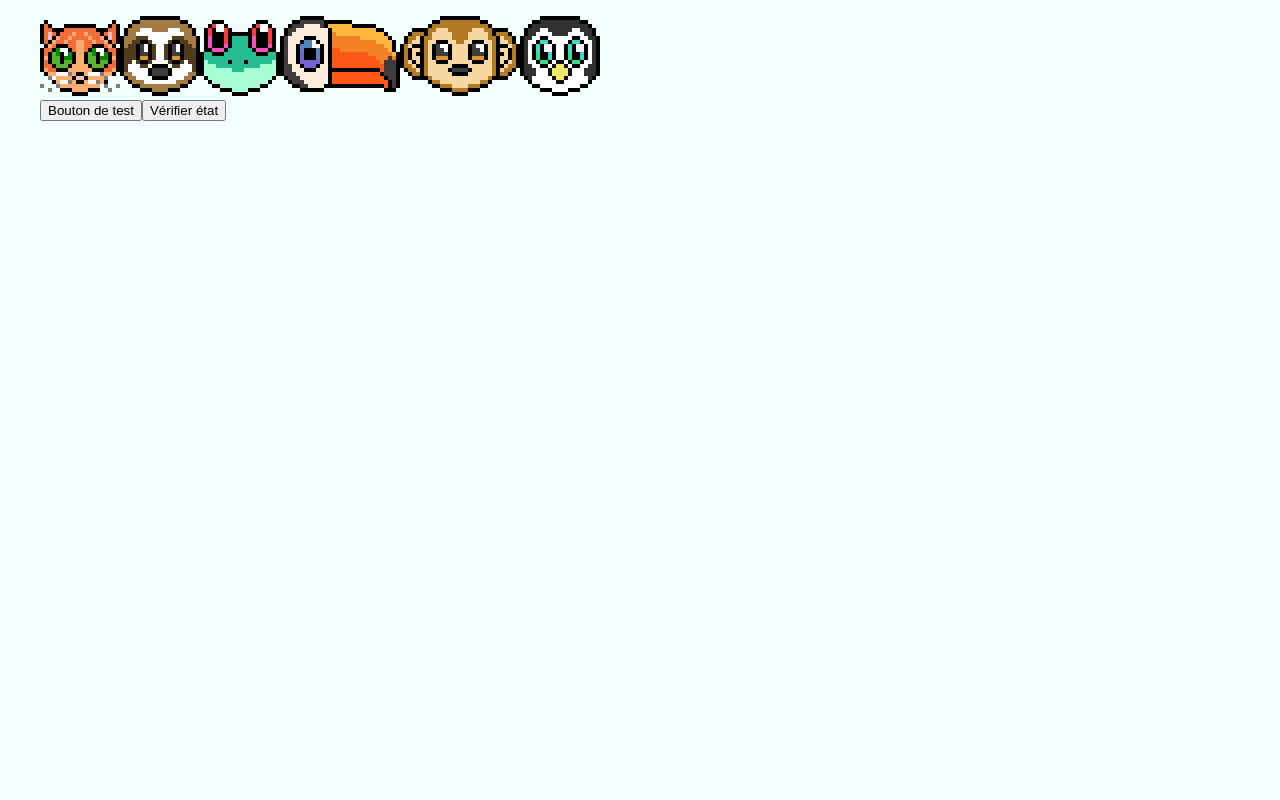
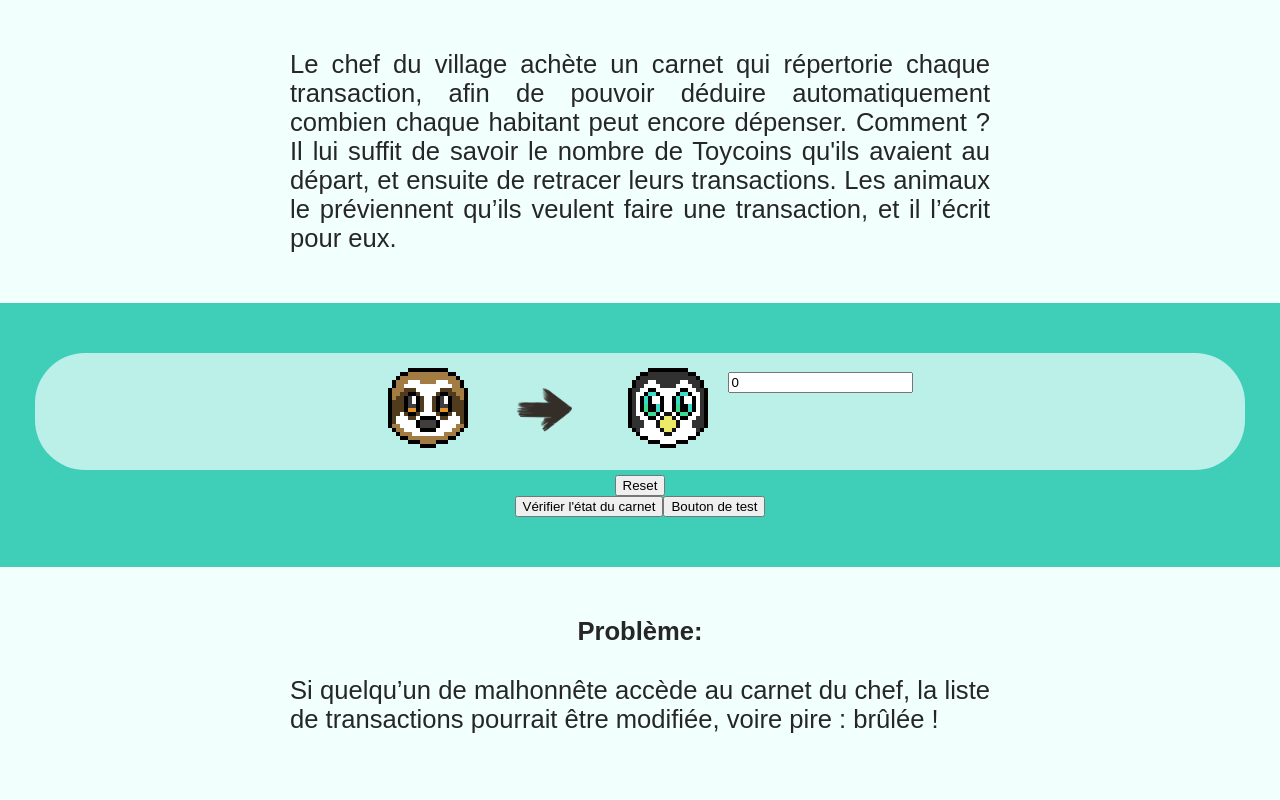
Before and after one commit to Ushien/ToyBlock, a React (Create React App) app in the folder code/toyblock/: page / in a window 1280 px wide. Shown: the top 800 px of the page. Built offline with nearby package versions, Linux system fonts and the light colour scheme.

Commit message:
Integration of the machines to the webpage
The css war just started

```diff
--- a/code/toyblock/src/App.css
+++ b/code/toyblock/src/App.css
@@ -6,7 +6,8 @@ body {
       }
 
 #whiteParagraph{
-        height: 180%
+        height: 50rem;
+        width: 30cm;
 }
 
 .paragraph {
@@ -123,19 +124,52 @@ body {
                 }
         }
 
+@font-face {
+        font-family: "BabyDoll";
+        src: url("./fonts/BabyDoll.ttf") format("truetype")
+}
+
 .transactionLine {
-        display: flex;
-        background-color: #3fceb8;
+        background-color: #bbf0e8;
+        font-family: "BabyDoll";
+        font-size: 1.6em;
+        padding: 15px 32px;
+        margin: 5px;
+        border-radius: 50px;
+        text-align: justify;
+        color :#252525;
+        white-space: nowrap;
 }
 
 .notValidatedLine {
         background-color: #bbf0e8;
 }
 
-.villagerSprite {
-        height: 180%;
+.noWrap {
+        display: flex;
+        width: 100%;
+        white-space: nowrap;
+        overflow-x: auto;
+        justify-content: center;
 }
 
-.villagerSprite.hover {
+.villagerSprite {
+
+}
+
+.spriteWrapper {
+        width: 120px;
+        text-align: center;
+}
+
+.clickable:hover {
         cursor: pointer;
 }
+
+.inline{
+        display : inline;
+}
+
+.list {
+        display : list-item;
+}
--- a/code/toyblock/src/App.js
+++ b/code/toyblock/src/App.js
@@ -2,8 +2,8 @@
 
 import './App.css';
 import React, { Component } from 'react'
-import {introtext1, introtext2, introtext3, introtext4, text1, text2, text3, text4, text5, text6, text6_1, text7, text8, text9} from './Blocs.js'
-import {HashingBlock} from './blockchain.js'
+import {introtext1, introtext2, introtext3, introtext4, text1, text1_1, text2, text3, text4, text5, text6, text6_1, text7, text8, text9} from './Blocs.js'
+import {Carnet, CarnetBlock, HashingBlock, animals} from './blockchain.js'
 import {BlocTest} from './Test.js'
 
 /*
@@ -14,11 +14,11 @@ Pick another defaultname if you want to change the default name of the currency
 Pick another baseword if you can to change the default word of the hash machine
 Set test to true if you want to load a test version of the website
 */
-const startdistance = 1
+const startdistance = 5
 const defaultname = "Toycoin"
 const baseword = "Bonjour"
 
-const test = true
+const test = false
 
 class HandlingBlock extends Component {
 
@@ -84,7 +84,7 @@ class HandlingBlock extends Component {
     }
     if (this.state.distance >= 5){
       console.log("Entered Block 1")
-      fulltext.push(<div><Bloc1 onDistanceChange={this.incrementDistance} distance={this.state.distance}/>
+      fulltext.push(<div><Bloc1 onDistanceChange={this.incrementDistance} distance={this.state.distance} moneyname={this.state.moneyname}/>
         </div>)
     }
     if (this.state.distance >= 6){
@@ -133,7 +133,7 @@ class HandlingBlock extends Component {
         </div>)
     }
 
-    fulltext.push(<div id = "whiteParagraph"><br/> <br/> <br/> <br/> <br/> <br/> <br/> <br/> <br/> <br/> <br/> <br/> <br/> <br/> <br/> <br/> <br/> </div>)
+    fulltext.push(<div id = "whiteParagraph"></div>)
 
     return fulltext;
   }
@@ -255,21 +255,20 @@ class BlocIntro4 extends Component {
 class Bloc1 extends Component { //Notation des transactions
   constructor(props) {
     super(props);
-    this.handleClick = this.handleClick.bind(this);
+    this.handleScroll = this.handleScroll.bind(this);
   }
 
   componentDidMount(){
-    document.addEventListener('scroll', this.handleClick, false);
+    document.addEventListener('scroll', this.handleScroll, false);
   }
 
   componentWillUnmount(){
-    document.removeEventListener('scroll', this.handleClick, false);
+    document.removeEventListener('scroll', this.handleScroll, false);
   }
 
-  handleClick = (e) => {
+  handleScroll = (e) => {
     const event = e.target.scrollingElement;
     console.log("The screen is scrolled");
-    //const bottom = e.target.scrollingElement.scrollHeight - e.target.scrollingElement.scrollTop === e.target.scrollingElement.clientHeight;
     const bottom = Math.abs(event.scrollHeight - (event.scrollTop + event.clientHeight)) <= 1;
 
     if (bottom){
@@ -278,8 +277,29 @@ class Bloc1 extends Component { //Notation des transactions
     }
   }
 
+  // TODO Placer la machine au milieu
   render(){
-    return ( <div class="paragraph"> <br/> <br/> <br/> <div>{text1()}</div>
+
+    let carnet = new Carnet("Toucan", 15, animals, true)
+
+    return ( <div>
+      <div class="paragraph">
+        {text1(this.props.moneyname)}
+      </div>
+      <div class = "machine">
+        <div class="marged centeredtext">
+          <CarnetBlock
+            carnet = {carnet}
+            limit = {6}
+            resettable = {true}
+            inVillage = {false}
+            moneyName = {this.props.moneyname}
+          />
+        </div>
+      </div>
+      <div class="paragraph">
+        {text1_1()}
+      </div>
     </div>
     );
   }
@@ -335,13 +355,13 @@ class Bloc6 extends Component { //Proof of work
       </div>
       <div class = "machine">
         <div class = "paragraph">
-        Tu peux essayer de hasher tes propres mots ! Tu peux par exemple essayer de hasher ton prénom.
+          Tu peux essayer de hasher tes propres mots ! Tu peux par exemple essayer de hasher ton prénom.
         </div>
         <div>
-        <HashingBlock baseword = {baseword}/>
+          <HashingBlock baseword = {baseword}/>
         </div>
         <div class = "paragraph">
-        Voici un petit défi : Essaie de trouver un mot dont le hash commence par le chiffre 5.
+          Voici un petit défi : Essaie de trouver un mot dont le hash commence par le chiffre 5.
         </div>
       </div>
       <div class="paragraph">
--- a/code/toyblock/src/Blocs.js
+++ b/code/toyblock/src/Blocs.js
@@ -32,24 +32,29 @@ function introtext4(){
         )
 }
 
-function text1(){
+function text1(moneyname){
         return(<div>
-                <div>
                 Le chef du village achète un carnet qui répertorie chaque transaction, afin de pouvoir déduire automatiquement
-                combien chaque habitant peut encore dépenser.
+                combien chaque habitant peut encore dépenser. Comment ? Il lui suffit de savoir le nombre de {moneyname}s qu'ils avaient au départ, et ensuite de retracer leurs transactions.
                 Les animaux le préviennent qu’ils veulent faire une transaction, et il l’écrit pour eux.
         </div>
+        )
+}
 
+// On place la machine 1 (carnet) avant le problème
+
+function text1_1(){
+        return( <div>
                         <div class ="problem">
                                 Problème:
                         </div>
+
                         <div>
                                 Si quelqu’un de malhonnête accède au carnet du chef, la liste de transactions pourrait être modifiée, voire
                                 pire : brûlée !
                         </div>
                 </div>
         )
-        // On place la machine 1 (carnet) avant le problème
 }
 
 function text2(moneyname){
@@ -268,4 +273,4 @@ function text9(){
         // Dessin fête
 }
 
-export {introtext1, introtext2, introtext3, introtext4, text1, text2, text3, text4, text5, text6, text6_1, text7, text8, text9}
+export {introtext1, introtext2, introtext3, introtext4, text1, text1_1, text2, text3, text4, text5, text6, text6_1, text7, text8, text9}
--- a/code/toyblock/src/blockchain.js
+++ b/code/toyblock/src/blockchain.js
@@ -6,6 +6,9 @@ import paresseuxVisual from './visuals/Paresseux.png'
 import pingouinVisual from './visuals/Pingouin.png'
 import singeVisual from './visuals/Singe.png'
 import toucanVisual from './visuals/Toucan.png'
+import flechVisual from './visuals/flech.png'
+
+// TODO Corriger les erreurs js
 
 // Village and transactions machines
 
@@ -63,7 +66,7 @@ class Transaction{
 }
 
 class Carnet{
-        constructor(property, startmoney, animals){
+        constructor(property, startmoney, animals, fillEmptyTransaction){
                 this.property = property;
                 this.transactions = [];
                 this.startmoney = startmoney;
@@ -73,6 +76,10 @@ class Carnet{
 
                 for (let index = 0; index < animals.length; index++){
                         this.currentAccounts[animals[index]] = startmoney;
+                }
+
+                if (fillEmptyTransaction){
+                        this.addTransaction(new Transaction(animals[0], animals[1], 0, false))
                 }
         }
 
@@ -194,7 +201,7 @@ class Village{
 
                 // Creatings villagers transaction lists
                 for (let index = 0; index < animals.length; index++) {
-                        this.villagers[animals[index]] = new Carnet(animals[index], startmoney, animals)
+                        this.villagers[animals[index]] = new Carnet(animals[index], startmoney, animals, false)
                 }
 
                 // Assigning neighbors
@@ -248,7 +255,6 @@ class Village{
         }
 }
 
-
 ////////////////////////////////////////////////////////
 // React components                                   //
 ////////////////////////////////////////////////////////
@@ -256,6 +262,8 @@ class Village{
 //Component displaying a transaction line
 
 //Parler des props attendues
+
+// moneyName
 class TransactionLine extends Component{
         constructor(props){
                 super(props);
@@ -289,43 +297,44 @@ class TransactionLine extends Component{
         }
 
         check = (e) => {
-                /*
-                console.log("Available villagers: ")
-                console.log(this.state.availableVillagers)
-                console.log("From")
-                console.log(this.state.from)
-                console.log("To")
-                console.log(this.state.to)
-                console.log(this.state.validated);
-                console.log(this.props.transaction.isValidated());
-                console.log(this.state.amount)
-                console.log(this.props.transaction.getAmount())
-                */
         }
 
         render(){
                 let fulltext = []
+
+                let fromWidth = "80"
+                if(this.props.from == "Toucan" || this.props.from == "Singe"){
+                        fromWidth = "120"
+                }
+
+                let toWidth = "80"
+                if(this.props.to == "Toucan" || this.props.to == "Singe"){
+                        toWidth = "120"
+                }
+
                 if (!(this.props.validated)){
-                        fulltext.push(<div class = "transactionLine notValidatedLine">
-                                <img onClick={() => this.generateNextVillager("From")} src={findVisual(this.props.from)} class = "villagerSprite" height="80" width="80"></img>
-                                <img onClick={() => this.generateNextVillager("To")} src={findVisual(this.props.to)} class = "villagerSprite" height="80" width="80"></img>
-                                <form>
+                        fulltext.push(<div class="noWrap">
+                                <div class="spriteWrapper"><img onClick={() => this.generateNextVillager("From")} src={findVisual(this.props.from)} class = "villagerSprite clickable" height="80" width={fromWidth}></img></div>
+                                <img src={flechVisual} height="80" width="120"></img>
+                                <div class="spriteWrapper"><img onClick={() => this.generateNextVillager("To")} src={findVisual(this.props.to)} class = "villagerSprite clickable" height="80" width={toWidth}></img></div>
+                                <form class = "inline">
                                         <input type="number" value={this.props.amount} onChange={this.handleChangeAmount}/>
                                 </form>
-                                </div>)
+                        </div>)
                         if (this.props.validable){
                                 fulltext.push(
-                                        <button onClick={() => this.validateTransaction()}>
+                                        <button onClick={() => this.validateTransaction()} form class = "inline">
                                                 Valider la transaction
                                         </button>)
                         }
 
                 }
                 else{
-                        fulltext.push(<div class = "transactionLine" >
-                                        <img src={findVisual(this.props.from)}></img>
-                                        <img src={findVisual(this.props.to)}></img>
-                                        {this.props.amount}
+                        fulltext.push(<div class="noWrap">
+                                        <div class="spriteWrapper"><img src={findVisual(this.props.from)} class = "villagerSprite" height="80" width={fromWidth}></img></div>
+                                        <img src={flechVisual} height="80" width="120"></img>
+                                        <div class="spriteWrapper"><img src={findVisual(this.props.to)} class = "villagerSprite" height="80" width={toWidth}></img></div>
+                                        {this.props.amount} {this.props.moneyName}s
                                 </div>)
                 }
 
@@ -336,7 +345,18 @@ class TransactionLine extends Component{
 
 // Component displaying a transaction list
 
-// Parler des props attendues
+
+// TODO Finir la spec des props
+/*
+Waited props:
+
+carnet : the carnet object you want to display
+limit : the
+resettable = {false}
+inVillage : set to true if you call this component from a VillageBlock component
+transmitTransaction = a transmission function from a VillageBlock component (don't need to pass it if you're not calling from a VillageBlock)
+moneyName :
+*/
 class CarnetBlock extends Component {
         constructor(props) {
                 super(props);
@@ -498,7 +518,7 @@ class CarnetBlock extends Component {
         // reset the carnet block with a brand new empty carnet
         fullReset(){
 
-                let carnet = new Carnet(this.state.carnet.getProperty(), this.state.carnet.getStartMoney(), this.state.carnet.getVillagers())
+                let carnet = new Carnet(this.state.carnet.getProperty(), this.state.carnet.getStartMoney(), this.state.carnet.getVillagers(), false)
                 carnet.addTransaction(new Transaction(
                         this.state.transactions[this.state.transactions.length-1].getFrom(),
                         this.state.transactions[this.state.transactions.length-1].getTo(),
@@ -533,7 +553,8 @@ class CarnetBlock extends Component {
 
                 for (let index = 0; index < this.state.transactions.length; index++) {
                         fullRender.push(
-                                <li key = {index}>
+                                <div class = "transactionLine">
+                                <div key = {index} class = "inline">
                                         <TransactionLine
                                                 index ={index}
                                                 from = {this.state.transactions[index].getFrom()}
@@ -544,8 +565,9 @@ class CarnetBlock extends Component {
                                                 validateTransaction = {this.validateTransaction}
                                                 handleChangeAmount = {this.handleChangeAmount}
                                                 generateNextVillager = {this.generateNextVillager}
+                                                moneyName = {this.props.moneyName}
                                         />
-                                </li>)
+                                </div></div>)
                 }
 
                 // If the component is resettable add a reset button
@@ -580,6 +602,15 @@ class CarnetBlock extends Component {
 
 //Component displaying a village
 
+/*
+Waited props:
+
+village : village object you want to display (village)
+limit : the number of transactions a carnet can handle (integer)
+resettable : if the village can be resetted (boolean)
+moneyName :
+
+*/
 class VillageBlock extends Component {
         constructor(props) {
                 super(props);
@@ -647,6 +678,7 @@ class VillageBlock extends Component {
                                                         resettable = {false}
                                                         inVillage = {true}
                                                         transmitTransaction = {this.transmitTransaction}
+                                                        moneyName = {this.props.moneyName}
                                                 />
                                         </div>
                                 )
@@ -672,18 +704,6 @@ class VillageBlock extends Component {
         }
 
 }
-
-class VillagerBlock extends Component {
-        constructor(props) {
-                super(props);
-                this.state = {carnet : this.props.carnet}
-        }
-
-        render(){
-                return(<div>Villager</div>)
-        }
-}
-
 
 ////////////////////////////////////////////////////////
 
```
Also changed, not shown: code/toyblock/src/fonts/BabyDoll.ttf (added), code/toyblock/src/visuals/flech.png (added). Lines whose indentation alone changed are shown as unchanged.
